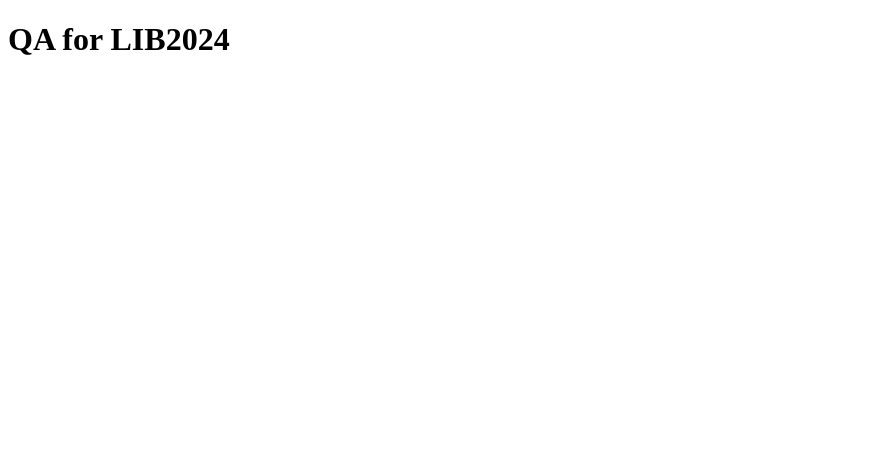
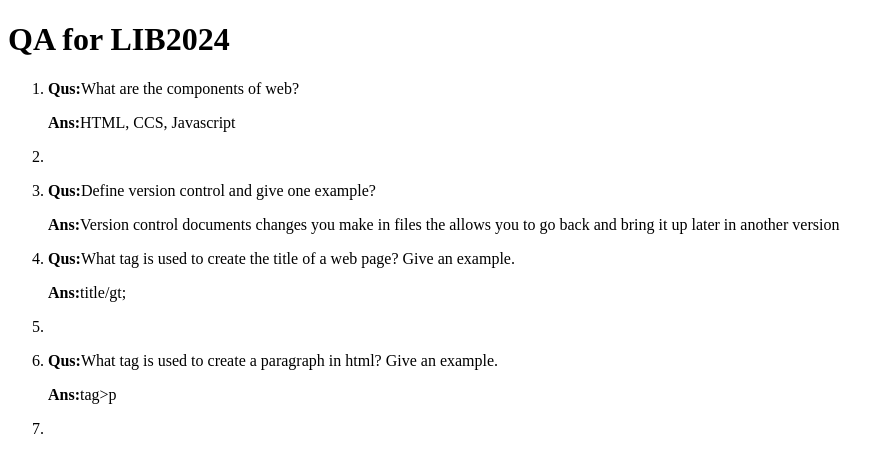
Before and after one commit to mcmi0136/mcmi0136.github.io, a plain HTML site: page lib2024/qa/index.html in a window 1280 px wide. Shown: the whole page, without its empty margins (0-893 px from the left). Drawn offline with Linux system fonts and the light colour scheme.

Commit message:
Update index.html

```diff
--- a/lib2024/qa/index.html
+++ b/lib2024/qa/index.html
@@ -5,5 +5,26 @@
 </head>
 <body>
 <h1>QA for LIB2024</h1>
+<ol>
+	<!-- Question 1 -->
+	<li>
+		<p><strong>Qus:</strong>What are the components of web?</p>
+		<p><strong>Ans:</strong>HTML, CCS, Javascript</p>
+	<li>
+		<!-- Question 2 -->
+	<li>
+		<p><strong>Qus:</strong>Define version control and give one example?</p>
+		<p><strong>Ans:</strong>Version control documents changes you make in files the allows you to go back and bring it up later in another version</p>
+	<li>
+		<!--Question 3 -->
+		<p><strong>Qus:</strong>What tag is used to create the title of a web page? Give an example.</p>
+		<p><strong>Ans:</strong>&it;title&it;/gt;</p>
+	<li>
+		<!-- Question 4 -->
+	<li>
+		<p><strong>Qus:</strong>What tag is used to create a paragraph in html? Give an example.</p>
+		<p><strong>Ans:</strong>&it;tag&gt;p</p>
+	<li>
+
 </body>
 </html>
```
